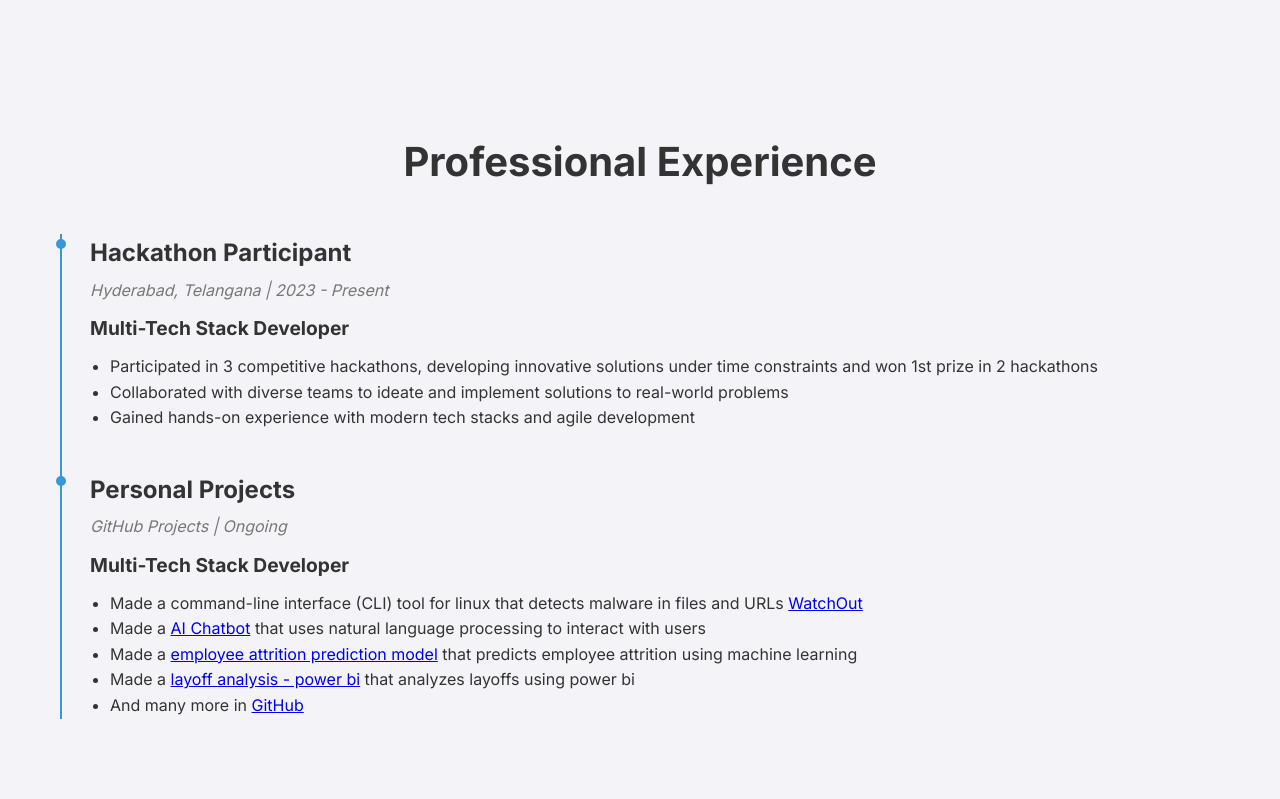
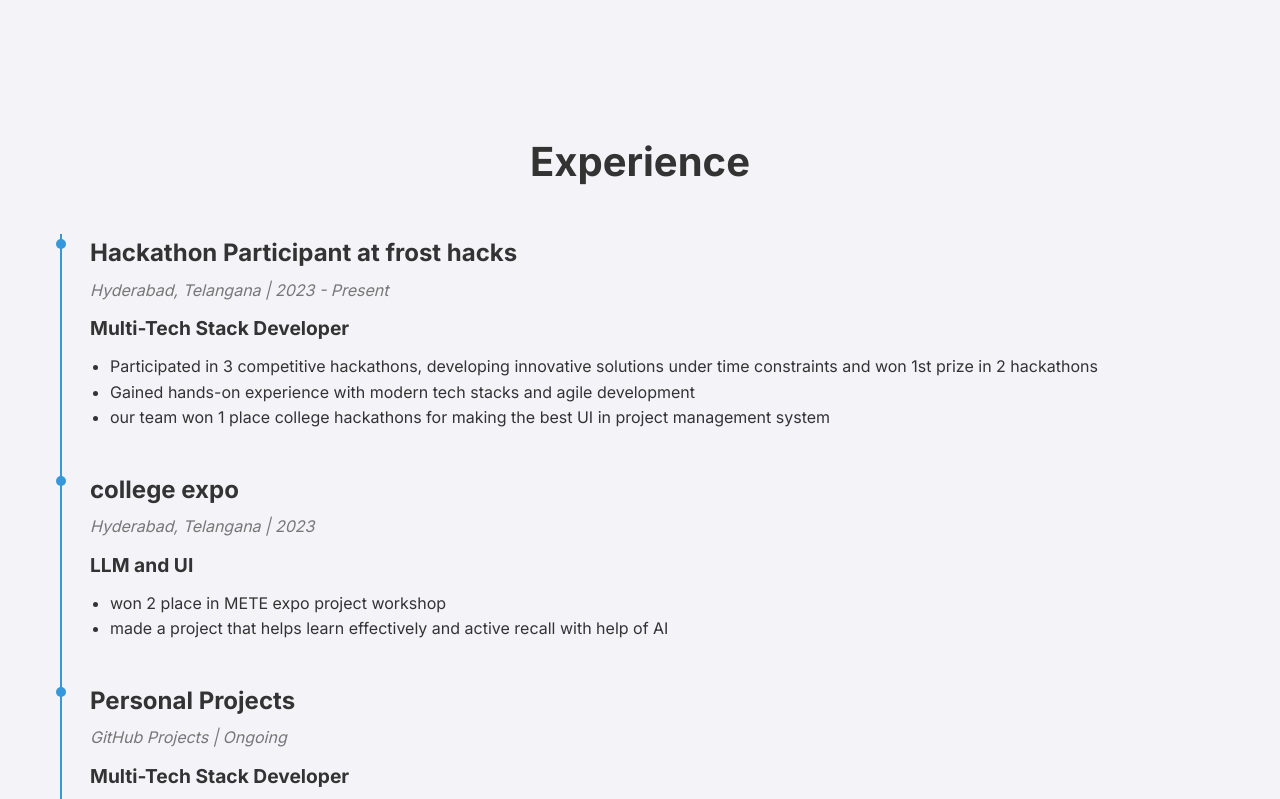
Before and after one commit to Rohithgg/rohithsresume, a plain HTML site: page index.html in a window 1280 px wide. Shown: the part 1160-1959 px from the top of the page. Drawn offline with Linux system fonts and the light colour scheme.

Commit message:
best commit that's it

```diff
--- a/index.html
+++ b/index.html
@@ -26,7 +26,7 @@
                 <div class="hero-content">
                     <h1 class="background-image">Rohith Gona </h1>
                     <h2>Software Developer</h2>
-                    <p>As a passionate Software Developer, My expirence with most of the technologies makes effetive coder and develop softwares that solves real life problem</p>
+                    <p>As a passionate Software Developer, My experience with most of the technologies makes effective coder and develop pieces of software that solves real life problem</p>
                     <div class="social-links">
                         <a href="https://github.com/rohithgg" aria-label="github-profile"><img src="assets/icons8-github-50.png" alt="GitHub"></a>
                         <a href="https://linkedin.com/in/rohithgona" aria-label="LinkedIn Profile"><img src="assets/icons8-linkedin-50.png" alt="LinkedIn"></a>
@@ -54,16 +54,25 @@
 
         <section id="experience">
             <div class="container">
-                <h2>Professional Experience</h2>
+                <h2>Experience</h2>
                 <div class="experience-timeline">
                     <div class="experience-item">
-                        <h3>Hackathon Participant</h3>
+                        <h3>Hackathon Participant at frost hacks</h3>
                         <p class="experience-meta">Hyderabad, Telangana | 2023 - Present</p>
                         <h4>Multi-Tech Stack Developer</h4>
                         <ul>
                             <li>Participated in 3 competitive hackathons, developing innovative solutions under time constraints and won 1st prize in 2 hackathons</li>
-                            <li>Collaborated with diverse teams to ideate and implement solutions to real-world problems</li>
                             <li>Gained hands-on experience with modern tech stacks and agile development</li>
+                            <li>our team won 1 place college hackathons for making the best UI in project management system</li>
+                        </ul>
+                    </div>
+                    <div class="experience-item">
+                        <h3>college expo</h3>
+                        <p class="experience-meta">Hyderabad, Telangana | 2023</p>
+                        <h4>LLM and UI</h4>
+                        <ul>
+                            <li>won 2 place in METE expo project workshop</li>
+                            <li>made a project that helps learn effectively and active recall with help of AI</li>
                         </ul>
                     </div>
                     <div class="experience-item">
```
